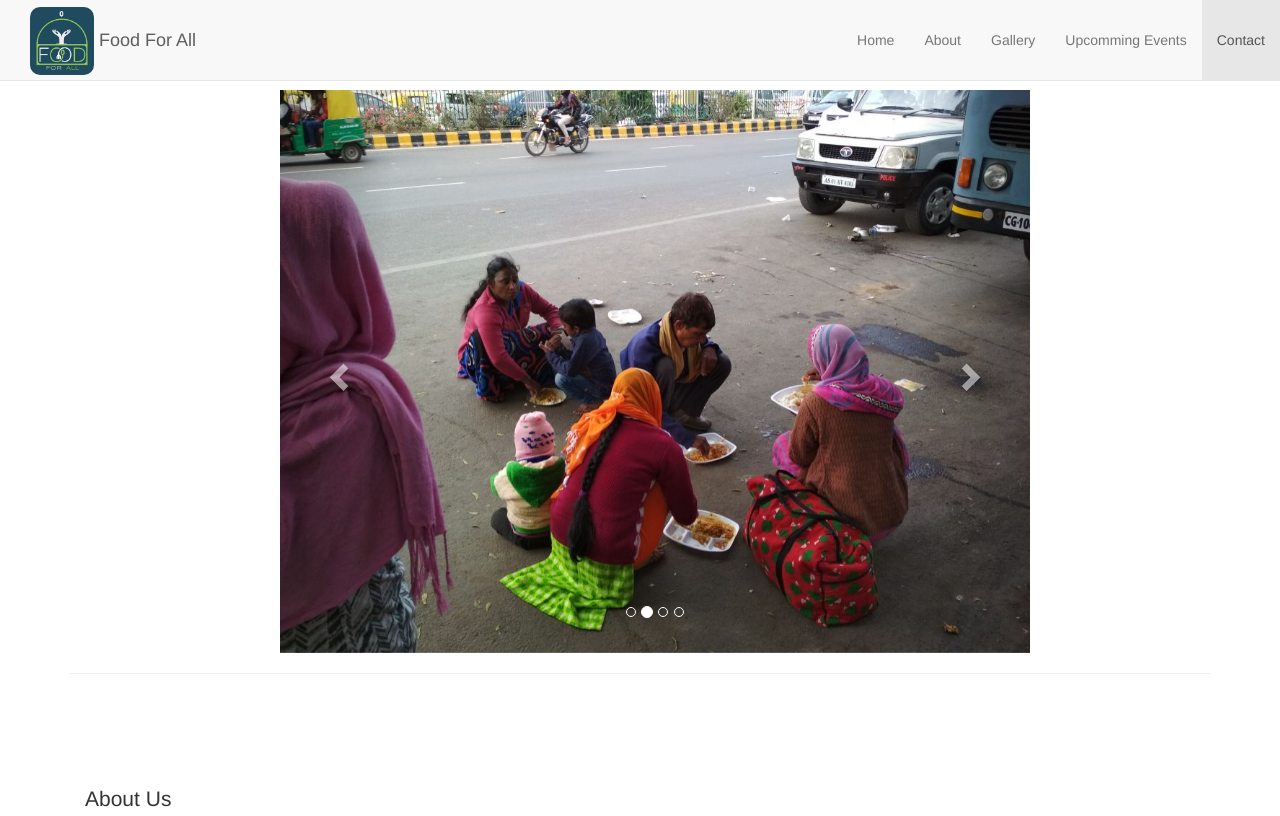
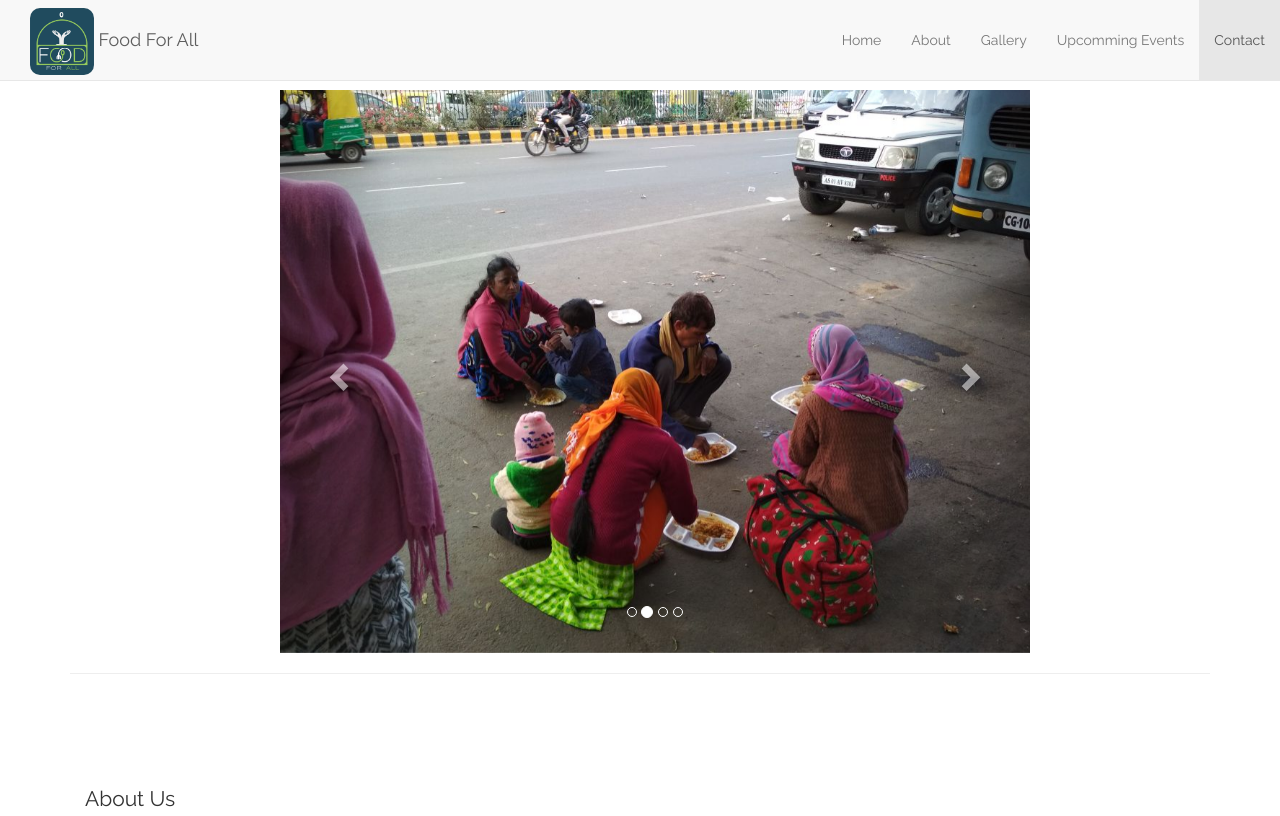
Before and after one commit to arao/foodforall, a plain HTML site: page index.html in a window 1280 px wide. Shown: the top 816 px of the page. Drawn offline with nearby package versions, Linux system fonts and the light colour scheme.

Commit message:
Signed-off-by: Akhilesh <akhileshrao19@gmail.com>

```diff
--- a/index.html
+++ b/index.html
@@ -6,6 +6,7 @@
     <title>FoodForAll</title>
     <link rel="stylesheet" href="https://maxcdn.bootstrapcdn.com/bootstrap/3.3.7/css/bootstrap.min.css">
     <link rel="stylesheet" href="https://cdnjs.cloudflare.com/ajax/libs/font-awesome/4.7.0/css/font-awesome.min.css">
+    <link href="https://fonts.googleapis.com/css?family=Raleway" rel="stylesheet">
     <script src="https://ajax.googleapis.com/ajax/libs/jquery/3.2.1/jquery.min.js"></script>
     <script src="https://maxcdn.bootstrapcdn.com/bootstrap/3.3.7/js/bootstrap.min.js"></script>
     <style>
@@ -104,7 +105,7 @@
         }
     </style>
 </head>
-<body data-spy="scroll" data-target=".navbar" data-offset="100" >
+<body data-spy="scroll" data-target=".navbar" data-offset="100" style="font-family: 'Raleway', sans-serif;" >
 <div class="container">
     <nav class="navbar navbar-default navbar-fixed-top" >
         <div class="container-fluid">
```
